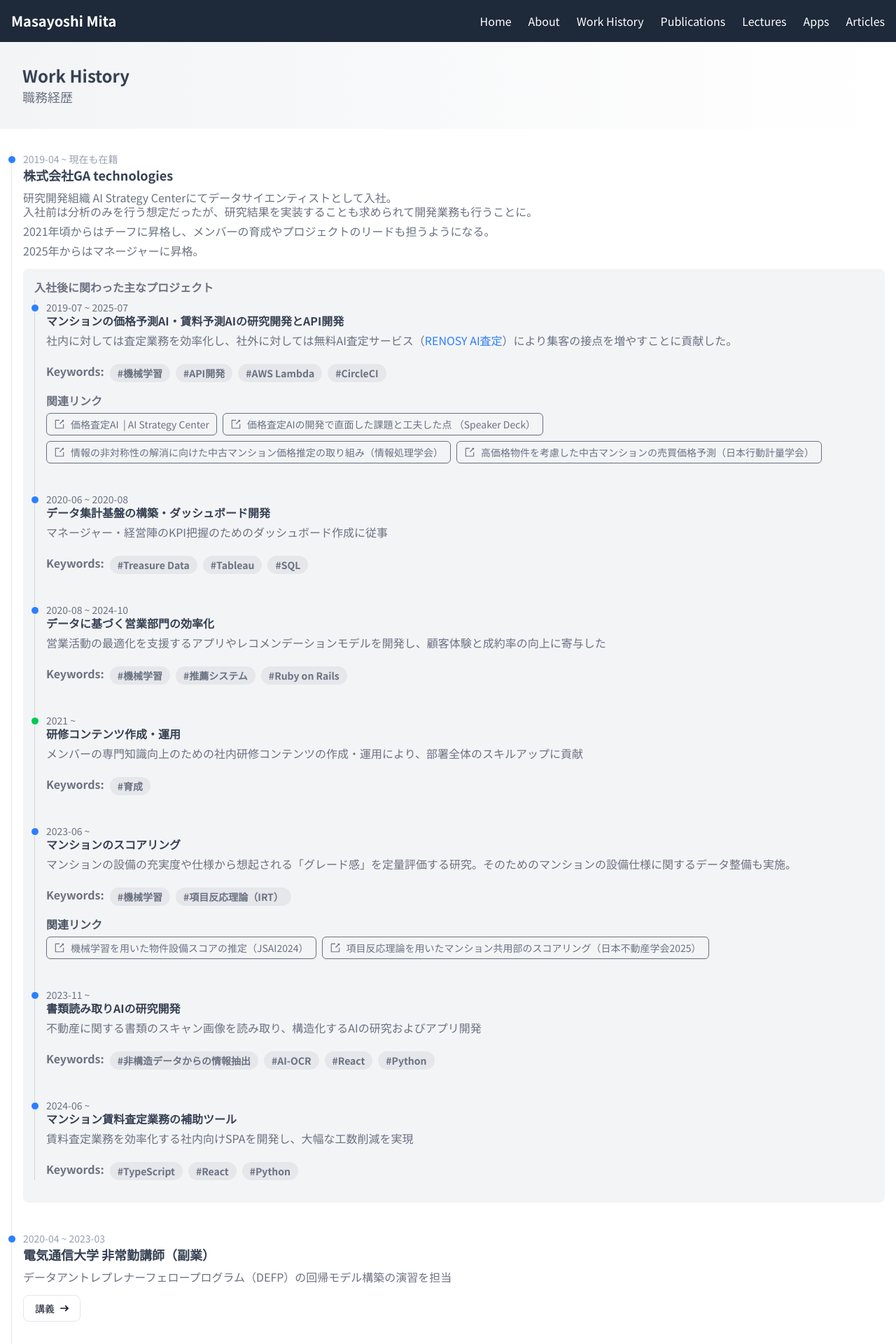
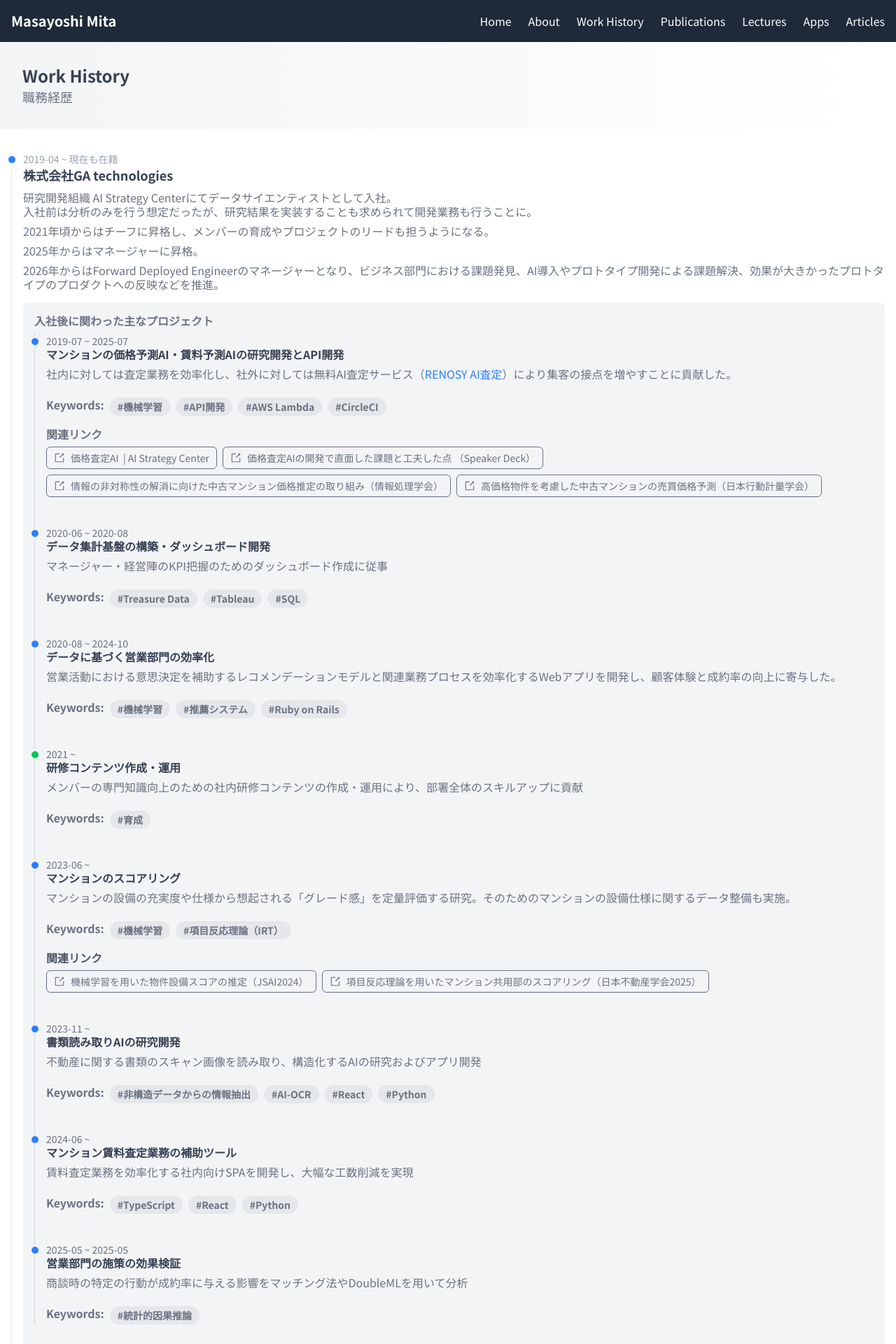
Before and after one commit to nigimitama/nigimitama.github.io, a Next.js app: page /work-history in a window 1280 px wide. Shown: the top 1920 px of the page at 70% size. Built offline with nearby package versions, Linux system fonts and the light colour scheme.

Commit message:
feat: 職務経歴を更新

```diff
--- a/app/work-history/components/OverallHistory.tsx
+++ b/app/work-history/components/OverallHistory.tsx
@@ -19,6 +19,11 @@ export const OverallHistory = () => {
             <p className="mb-2">2021年頃からはチーフに昇格し、メンバーの育成やプロジェクトのリードも担うようになる。</p>
 
             <p className="mb-2">2025年からはマネージャーに昇格。</p>
+
+            <p className="mb-2">
+              2026年からはForward Deployed
+              Engineerのマネージャーとなり、ビジネス部門における課題発見、AI導入やプロトタイプ開発による課題解決、効果が大きかったプロトタイプのプロダクトへの反映などを推進。
+            </p>
           </section>
 
           <section className="mb-2 bg-gray-100 p-4 mt-4 rounded">
--- a/app/work-history/components/ProjectsAtGA.tsx
+++ b/app/work-history/components/ProjectsAtGA.tsx
@@ -47,7 +47,7 @@ export const ProjectsAtGA = () => {
       date: "2020-08 ~ 2024-10",
       title: "データに基づく営業部門の効率化",
       description:
-        "営業活動の最適化を支援するアプリやレコメンデーションモデルを開発し、顧客体験と成約率の向上に寄与した",
+        "営業活動における意思決定を補助するレコメンデーションモデルと関連業務プロセスを効率化するWebアプリを開発し、顧客体験と成約率の向上に寄与した。",
       tags: ["機械学習", "推薦システム", "Ruby on Rails"],
     },
     {
@@ -101,6 +101,13 @@ export const ProjectsAtGA = () => {
       description: "賃料査定業務を効率化する社内向けSPAを開発し、大幅な工数削減を実現",
       tags: ["TypeScript", "React", "Python"],
     },
+    {
+      color: "blue",
+      date: "2025-05 ~ 2025-05",
+      title: "営業部門の施策の効果検証",
+      description: "商談時の特定の行動が成約率に与える影響をマッチング法やDoubleMLを用いて分析",
+      tags: ["統計的因果推論"],
+    },
   ]
 
   return <ModalTimeline items={timelineData} />
```
